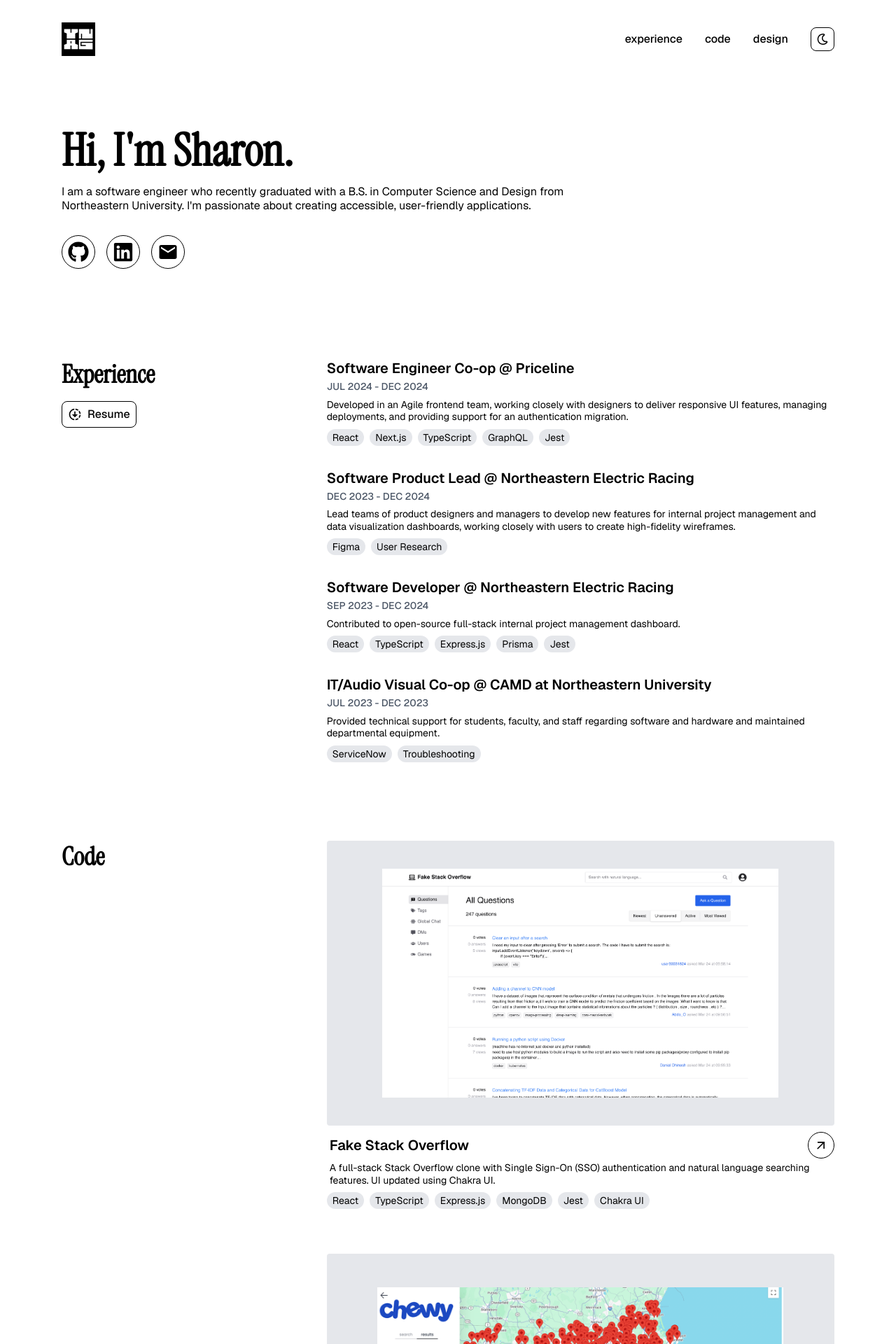
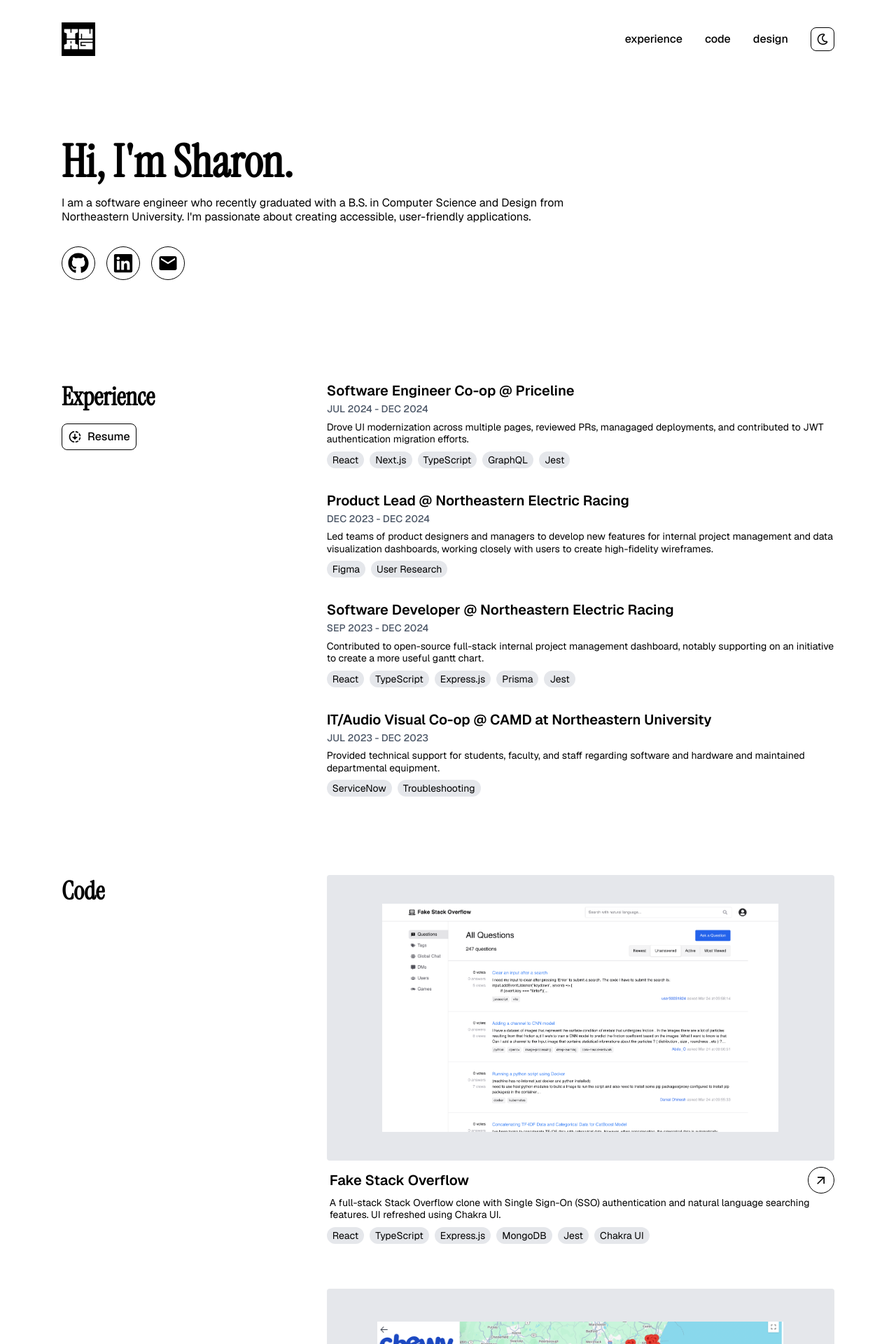
Before and after one commit to sharonyang16/sharonyang16.github.io, a Next.js app: page / in a window 1280 px wide. Shown: the top 1920 px of the page at 70% size. Built offline with nearby package versions, Linux system fonts and the light colour scheme.

Commit message:
update descriptions

```diff
--- a/src/components/home/Hero/Hero.tsx
+++ b/src/components/home/Hero/Hero.tsx
@@ -5,7 +5,7 @@ import { HeroLinkIcon } from "@/utils/data.utils";
 
 const Hero = ({ headline, links, summary }: HeroProps) => {
   return (
-    <div className="flex flex-col w-full gap-8 py-12">
+    <div className="flex flex-col w-full gap-8 py-16">
       <div className="flex flex-col gap-2">
         <Typography intent="heading">{headline}</Typography>
         <Typography intent="paragraph1">{summary}</Typography>
--- a/src/content/code.json
+++ b/src/content/code.json
@@ -9,7 +9,7 @@
         "url": "https://cs4530-s25-404.onrender.com/"
       }
     ],
-    "description": "A full-stack Stack Overflow clone with Single Sign-On (SSO) authentication and natural language searching features. UI updated using Chakra UI.",
+    "description": "A full-stack Stack Overflow clone with Single Sign-On (SSO) authentication and natural language searching features. UI refreshed using Chakra UI.",
     "technologies": [
       "React",
       "TypeScript",
@@ -29,7 +29,7 @@
       }
     ],
     "thumbnail": "/assets/code/chewy-mockup.png",
-    "description": "A user-friendly vet finder app. Built for and awarded 1st place at Chewy's 2023 Diversity Hackathon.",
+    "description": "A user-friendly vet finder with filters. Built for and awarded 1st place at Chewy's 2023 Diversity Hackathon.",
     "technologies": ["Next.js", "JavaScript", "Tailwind CSS"]
   },
   {
@@ -46,7 +46,7 @@
       }
     ],
     "thumbnail": "/assets/code/finishline-mockup.png",
-    "description": "Contributed to internal project management dashboard for Northeastern Electric Racing.",
+    "description": "Project management dashboard for Northeastern Electric Racing.",
     "technologies": ["React", "TypeScript", "Express.js", "Prisma", "Jest"]
   },
   {
@@ -76,7 +76,7 @@
       }
     ],
     "thumbnail": "/assets/code/typing-mockup.png",
-    "description": "A full-stack typing game with test scores and leaderboards.",
+    "description": "A full stack typing game with test scores and leaderboards.",
     "technologies": [
       "Next.js",
       "TypeScript",
@@ -96,7 +96,7 @@
       }
     ],
     "thumbnail": "/assets/code/task-tracker-mockup.png",
-    "description": "Task tracking app with AI recommendations.",
+    "description": "Native task tracker with AI recommendations.",
     "technologies": [
       "React Native",
       "TypeScript",
@@ -104,19 +104,6 @@
       "Python",
       "Supabase"
     ]
-  },
-  {
-    "id": 0,
-    "title": "Personal Website",
-    "thumbnail": "/assets/code/personal-website-mockup.png",
-    "links": [
-      {
-        "type": "github",
-        "url": "https://github.com/sharonyang16/sharonyang16.github.io"
-      }
-    ],
-    "description": "This website!",
-    "technologies": ["Next.js", "TypeScript", "Tailwind CSS"]
   },
   {
     "id": 7,
--- a/src/content/experience.json
+++ b/src/content/experience.json
@@ -7,16 +7,16 @@
       "position": "Software Engineer Co-op",
       "start": "2024-07-01",
       "end": "2024-12-31",
-      "description": "Developed in an Agile frontend team, working closely with designers to deliver responsive UI features, managing deployments, and providing support for an authentication migration. ",
+      "description": "Drove UI modernization across multiple pages, reviewed PRs, managaged deployments, and contributed to JWT authentication migration efforts.",
       "technologies": ["React", "Next.js", "TypeScript", "GraphQL", "Jest"]
     },
     {
       "id": 1,
       "company": "Northeastern Electric Racing",
-      "position": "Software Product Lead",
+      "position": "Product Lead",
       "start": "2023-12-01",
       "end": "2024-12-31",
-      "description": "Lead teams of product designers and managers to develop new features for internal project management and data visualization dashboards, working closely with users to create high-fidelity wireframes.",
+      "description": "Led teams of product designers and managers to develop new features for internal project management and data visualization dashboards, working closely with users to create high-fidelity wireframes.",
       "technologies": ["Figma", "User Research"]
     },
     {
@@ -25,7 +25,7 @@
       "position": "Software Developer",
       "start": "2023-09-01",
       "end": "2024-12-31",
-      "description": "Contributed to open-source full-stack internal project management dashboard.",
+      "description": "Contributed to open-source full-stack internal project management dashboard, notably supporting on an initiative to create a more useful gantt chart.",
       "technologies": ["React", "TypeScript", "Express.js", "Prisma", "Jest"]
     },
     {
```
Also changed, not shown: public/assets/code/personal-website-mockup.png (deleted).
